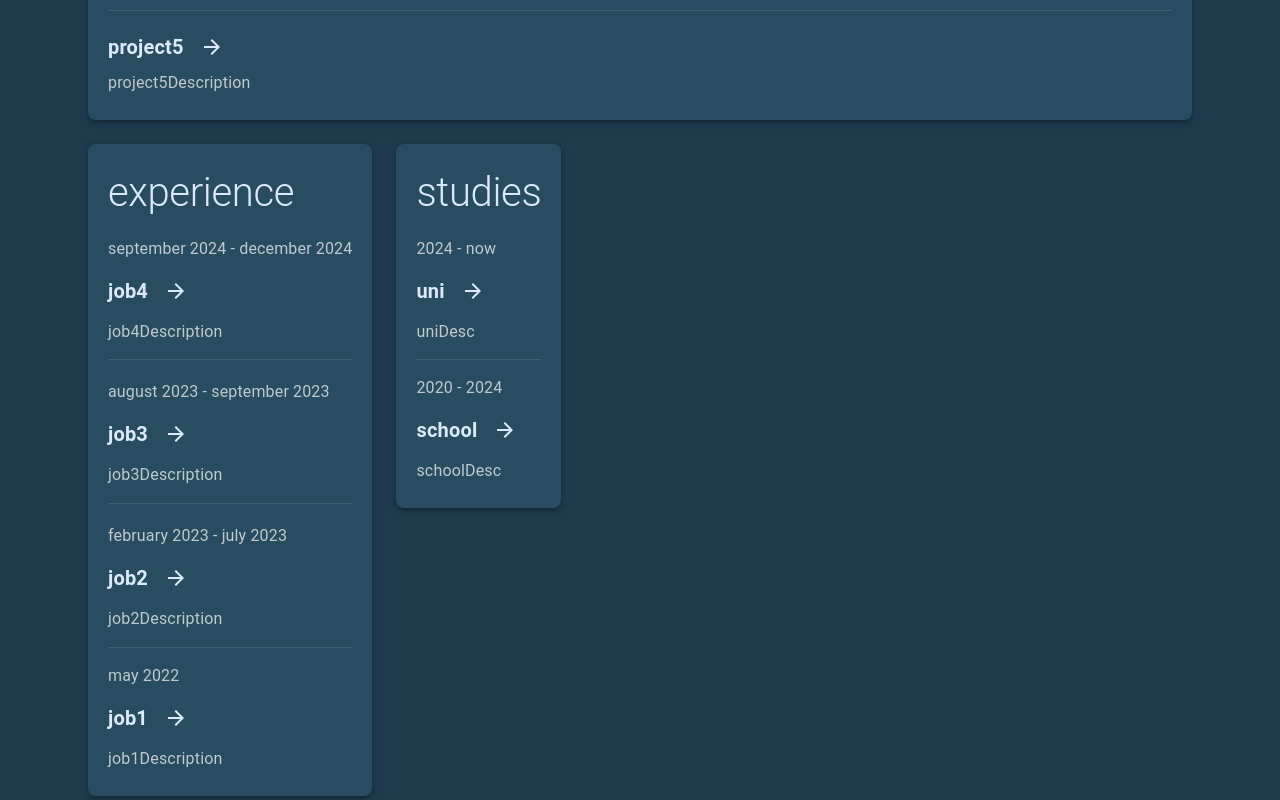
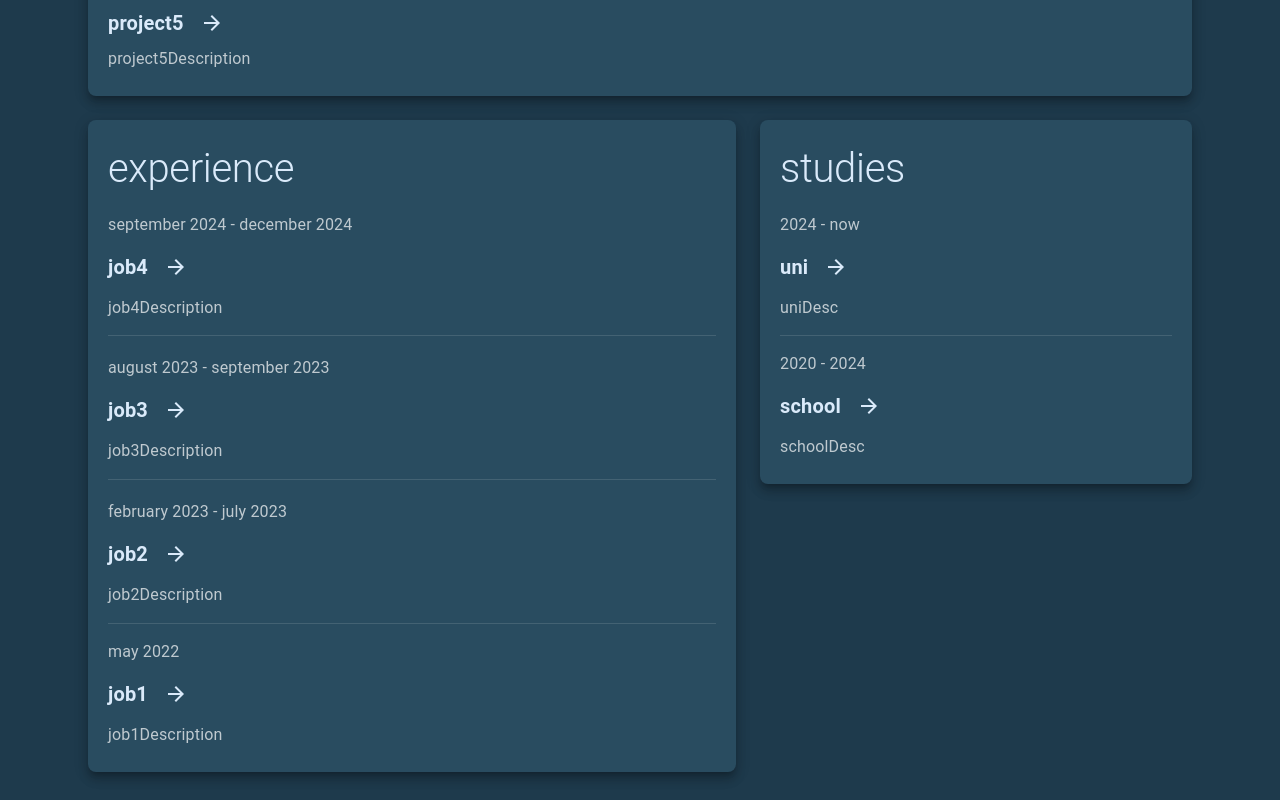
Before and after one commit to Namloh/mh-portfolio, a React (Create React App) app: page / in a window 1280 px wide. Shown: the part 860-1660 px from the top of the page. Built offline with nearby package versions, Linux system fonts and the light colour scheme; the HTML template or start-up script is replaced by a standard one.

Commit message:
minor ui changes

```diff
--- a/public/locales/cz/translation.json
+++ b/public/locales/cz/translation.json
@@ -9,7 +9,7 @@
   "uniDesc": "Aplikovaná informatika",
   "now": "dnes",
   "about": "O mě",
-  "experience": "Praxe",
+  "experience": "Zkušenosti",
   "job1": "MAHLE Behr Mnichovo Hradiště",
   "job1Description": "Firemní praxe, pomoc v IT oddělení",
   "job2": "Kassua studio",
--- a/src/App.js
+++ b/src/App.js
@@ -116,18 +116,19 @@ function App() {
                   gap: isMobile ? 0 : 3,
                 }}
               >
-                <AnimatedSection>
-                  <Box sx={{ flex: 1, display: 'flex', flexDirection: 'column' }}>
-                    <Experience />
-                  </Box>
-                </AnimatedSection>
+                <Box sx={{ flex: '3'}}> {/* uvozovky musi byt na scaling ugh */}
+                  <AnimatedSection>
+                    <Experience/>
+                  </AnimatedSection>
+                </Box>
 
-                <AnimatedSection>
-                  <Box sx={{ flex: 1, display: 'flex', flexDirection: 'column' }}>
-                    <Studies />
-                  </Box>
-                </AnimatedSection>
+                <Box sx={{ flex: '2'}}> {/* uvozovky musi byt na scaling ugh */}
+                  <AnimatedSection>
+                  <Studies/>
+                  </AnimatedSection>
+                </Box>
               </Box>
+
             </Box>
           </Box>
           <Contact />
--- a/src/Components/About.js
+++ b/src/Components/About.js
@@ -14,7 +14,7 @@ const About = ({ isMobile }) => {
   const age = calculateAge(2005);
 
   return (
-    <Box id="about" sx={{ mb: 8 }}>
+    <Box id="about" sx={{ mb: 5 }}>
       <Typography variant="h1" fontSize={isMobile ? "3rem" : "5.5rem"} mb={4} mt={4}>
         <TypeAnimation
           key={t('welcome')}
--- a/src/Components/Experience.js
+++ b/src/Components/Experience.js
@@ -10,7 +10,7 @@ const Experience = () => {
   const { t } = useTranslation();
 
   return (
-    <HoverSection id="experience" sx={{ padding: '25px 20px', backgroundColor: theme.palette.background.paper, borderRadius: '8px', boxShadow: 3, height: "100%"}}>
+    <HoverSection id="experience" sx={{ padding: '25px 20px', backgroundColor: theme.palette.background.paper, borderRadius: '8px', boxShadow: 8}}>
       <Typography variant="h2" sx={{ fontSize: isMobile ? '2rem' : '2.5rem', marginBottom: '20px', color: theme.palette.text.primary }}>
         {t('experience')}
       </Typography>
--- a/src/Components/HoverSection.js
+++ b/src/Components/HoverSection.js
@@ -48,12 +48,12 @@ const HoverSection = ({ children, sx, ...props }) => {
           right: 0,
           bottom: 0,
           background: `radial-gradient(
-            circle ${isHovering ? '600px' : '0px'} at ${mousePosition.x}px ${mousePosition.y}px,
-            rgba(255, 255, 255, 0.05),
+            circle ${isHovering ? '400px' : '0px'} at ${mousePosition.x}px ${mousePosition.y}px,
+            rgba(255, 255, 255, 0.04),
             rgba(255, 255, 255, 0) 100%
           )`,
           opacity: isHovering ? 1 : 0,
-          transition: 'opacity 0.3s ease, background 0.3s ease',
+          transition: 'opacity 0.0001s ease, background 0.0001s ease',
           pointerEvents: 'none',
         },
       }}
--- a/src/Components/Projects.js
+++ b/src/Components/Projects.js
@@ -11,7 +11,7 @@ const Projects = () => {
 
   return (
 
-    <HoverSection id="projects" sx={{padding: '25px 20px', backgroundColor: theme.palette.background.paper, borderRadius: '8px', boxShadow: 3, marginBottom: '24px' }}>
+    <HoverSection id="projects" sx={{padding: '25px 20px', backgroundColor: theme.palette.background.paper, borderRadius: '8px', boxShadow: 8, marginBottom: '24px' }}>
 
       <Typography variant="h2" sx={{ fontSize: isMobile ? '2rem' : '2.5rem', marginBottom: '20px', color: theme.palette.text.primary }}>
         {t('projects')}
--- a/src/Components/Studies.js
+++ b/src/Components/Studies.js
@@ -10,7 +10,7 @@ const Studies = () => {
   const { t } = useTranslation();
 
   return (
-    <HoverSection id="studies" sx={{ padding: '25px 20px', backgroundColor: theme.palette.background.paper, borderRadius: '8px', boxShadow: 3,  marginTop: isMobile ? 5 : 0}}>
+    <HoverSection id="studies" sx={{ padding: '25px 20px', backgroundColor: theme.palette.background.paper, borderRadius: '8px', boxShadow: 8,  marginTop: isMobile ? 5 : 0}}>
       <Typography variant="h2" sx={{ fontSize: isMobile ? '2rem' : '2.5rem', marginBottom: '20px', color: theme.palette.text.primary }}>
         {t('studies')}
       </Typography>
```
